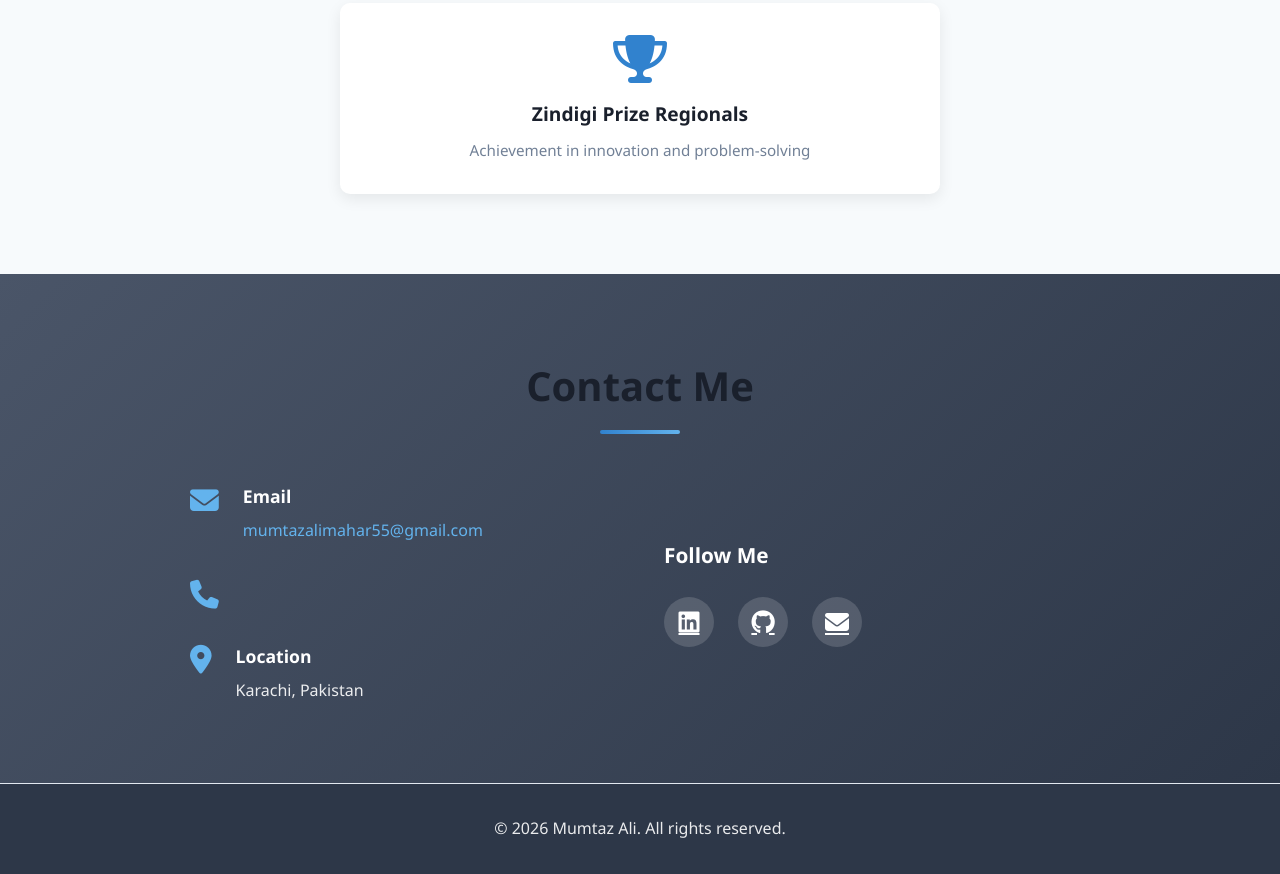
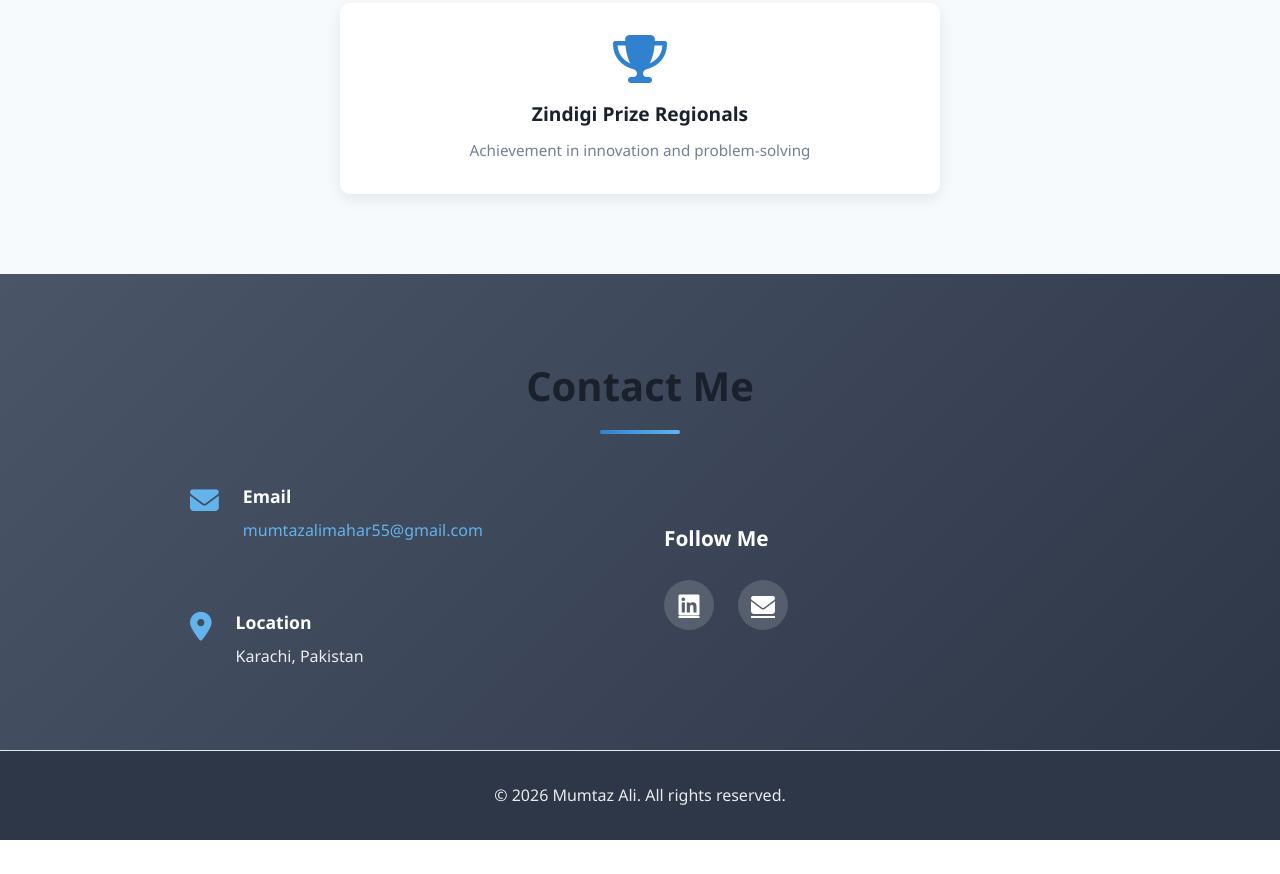
Before and after one commit to mumtaz-ali709/portfollio, a plain HTML site: page index.html in a window 1280 px wide. Shown: the part 3374-4248 px from the top of the page. After the commit the page ends 4214 px from the top, so only its background shows below. Drawn offline with Linux system fonts and the light colour scheme.

Commit message:
Fix HTML formatting and clean up code

```diff
--- a/index.html
+++ b/index.html
@@ -168,7 +168,7 @@
                         </div>
                     </div>
                     <div class="contact-item">
-                        <i class="fas fa-phone"></i>
+
 
                     </div>
                     <div class="contact-item">
@@ -183,12 +183,10 @@
                 <div class="social-links">
                     <h4>Follow Me</h4>
                     <div class="social-icons">
-                        <a href="https://www.linkedin.com/in/mumtaz-ali" target="_blank" class="social-icon">
+                        <a href="https://www.linkedin.com/in/mumtaz-ali-mahar/" target="_blank" class="social-icon">
                             <i class="fab fa-linkedin"></i>
                         </a>
-                        <a href="https://github.com" target="_blank" class="social-icon">
-                            <i class="fab fa-github"></i>
-                        </a>
+
                         <a href="mailto:mumtazalimahar55@gmail.com" class="social-icon">
                             <i class="fas fa-envelope"></i>
                         </a>
```
